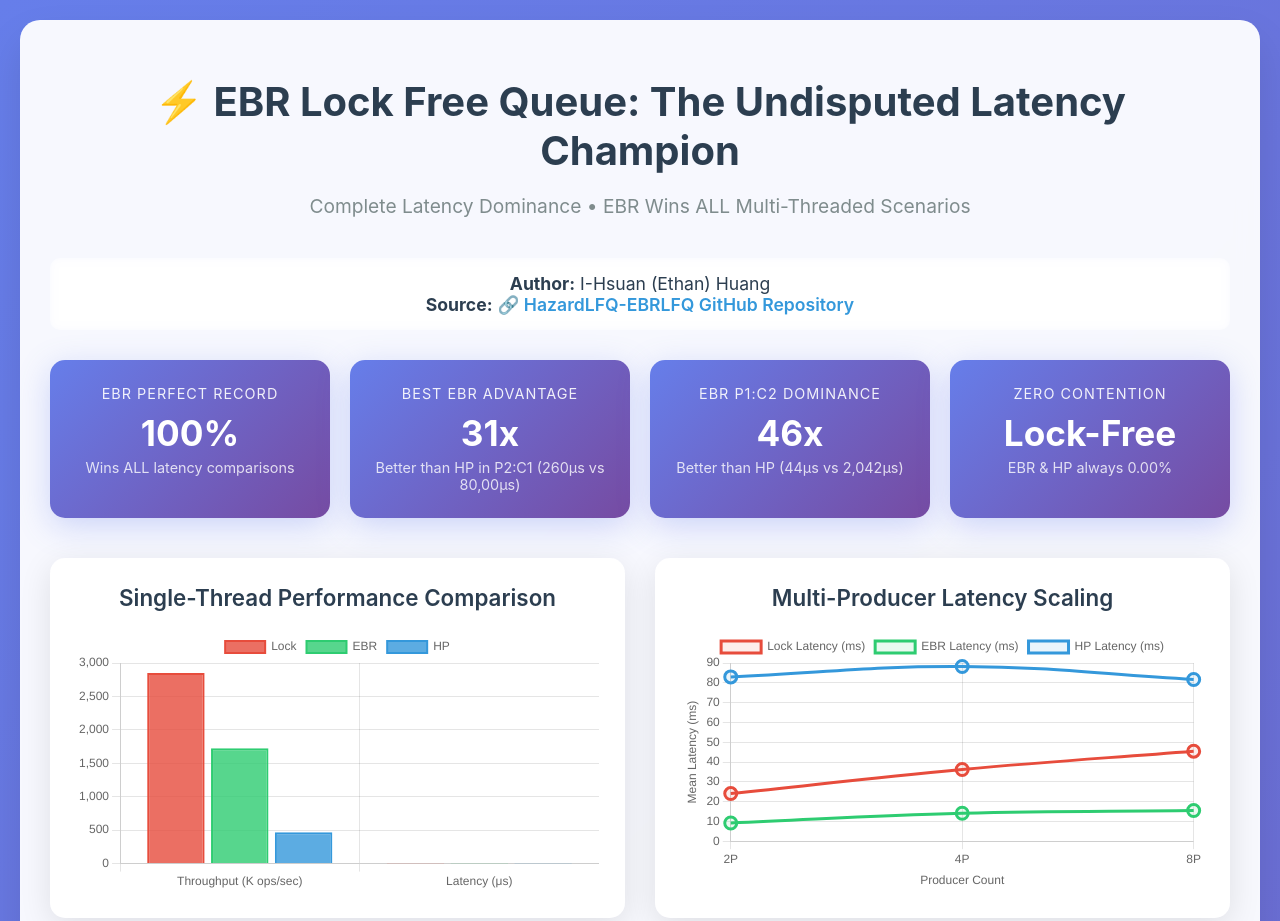
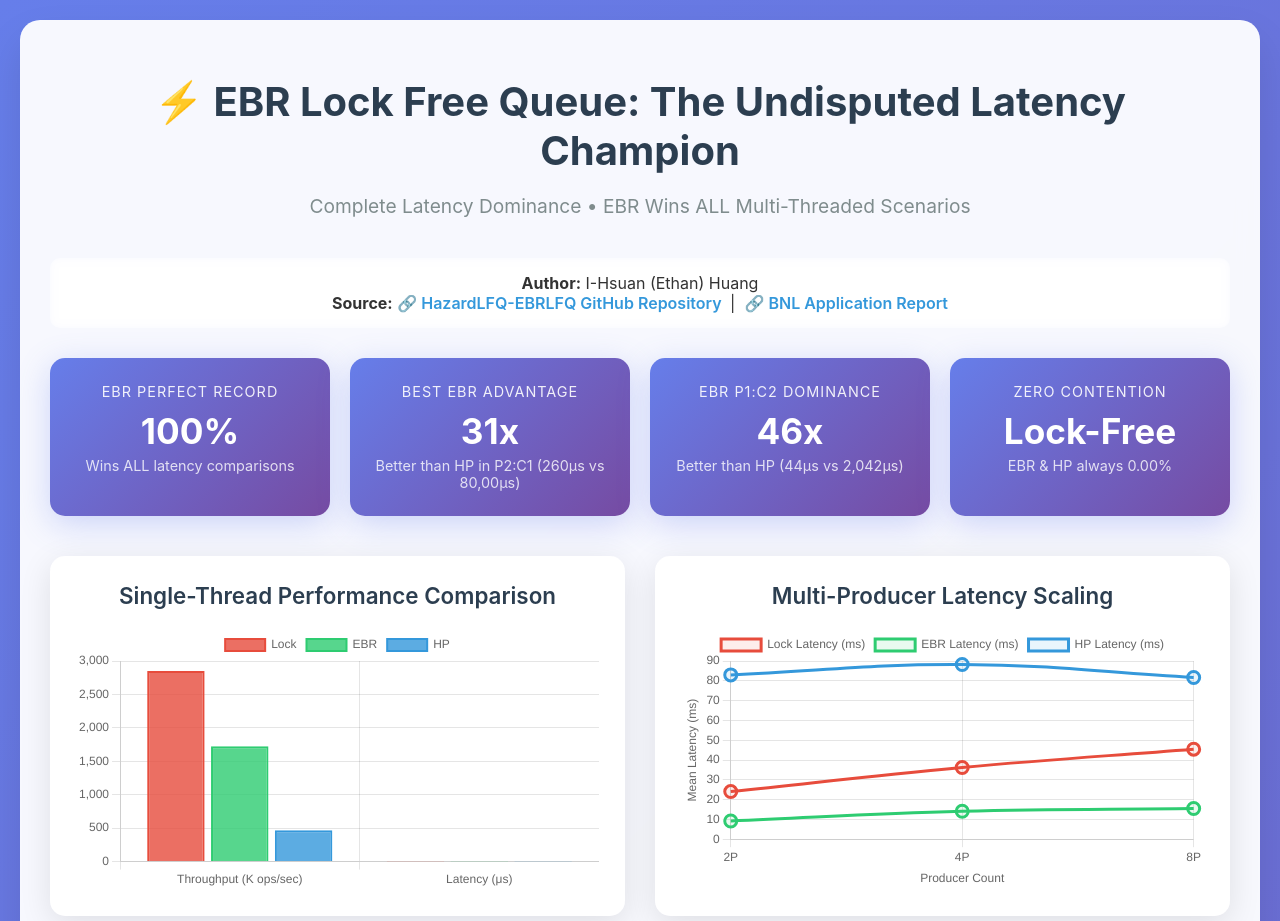
Before and after one commit to EthanCornell/LFQ_performance_report, a plain HTML site: page index.html in a window 1280 px wide. Shown: the top 921 px of the page. Drawn offline with nearby package versions, Linux system fonts and the light colour scheme.

Commit message:
Update index.html

```diff
--- a/index.html
+++ b/index.html
@@ -240,10 +240,15 @@
         <h1>⚡ EBR Lock Free Queue: The Undisputed Latency Champion</h1>
         <p class="subtitle">Complete Latency Dominance • EBR Wins ALL Multi-Threaded Scenarios</p>
         <div style="text-align: center; margin-bottom: 30px; padding: 15px; background: rgba(255,255,255,0.1); border-radius: 10px; backdrop-filter: blur(5px);">
-            <p style="margin: 0; color: #2c3e50; font-size: 1.1rem;">
-                <strong>Author:</strong> I-Hsuan (Ethan) Huang<br>
-                <strong>Source:</strong> <a href="https://github.com/EthanCornell/HazardLFQ-EBRLFQ" target="_blank" style="color: #3498db; text-decoration: none; font-weight: 600;">🔗 HazardLFQ-EBRLFQ GitHub Repository</a>
-            </p>
+          <strong>Author:</strong> I-Hsuan (Ethan) Huang<br>
+          <strong>Source:</strong>
+            <a href="https://github.com/EthanCornell/HazardLFQ-EBRLFQ" target="_blank" style="color: #3498db; text-decoration: none; font-weight: 600;">
+              🔗 HazardLFQ-EBRLFQ GitHub Repository
+            </a>
+            &nbsp;|&nbsp;
+            <a href="https://github.com/EthanCornell/LFQ_performance_report/blob/main/bnl_application.html" target="_blank" style="color: #3498db; text-decoration: none; font-weight: 600;">
+              🔗 BNL Application Report
+            </a>
         </div>
 
         <div class="metrics-grid">
```
